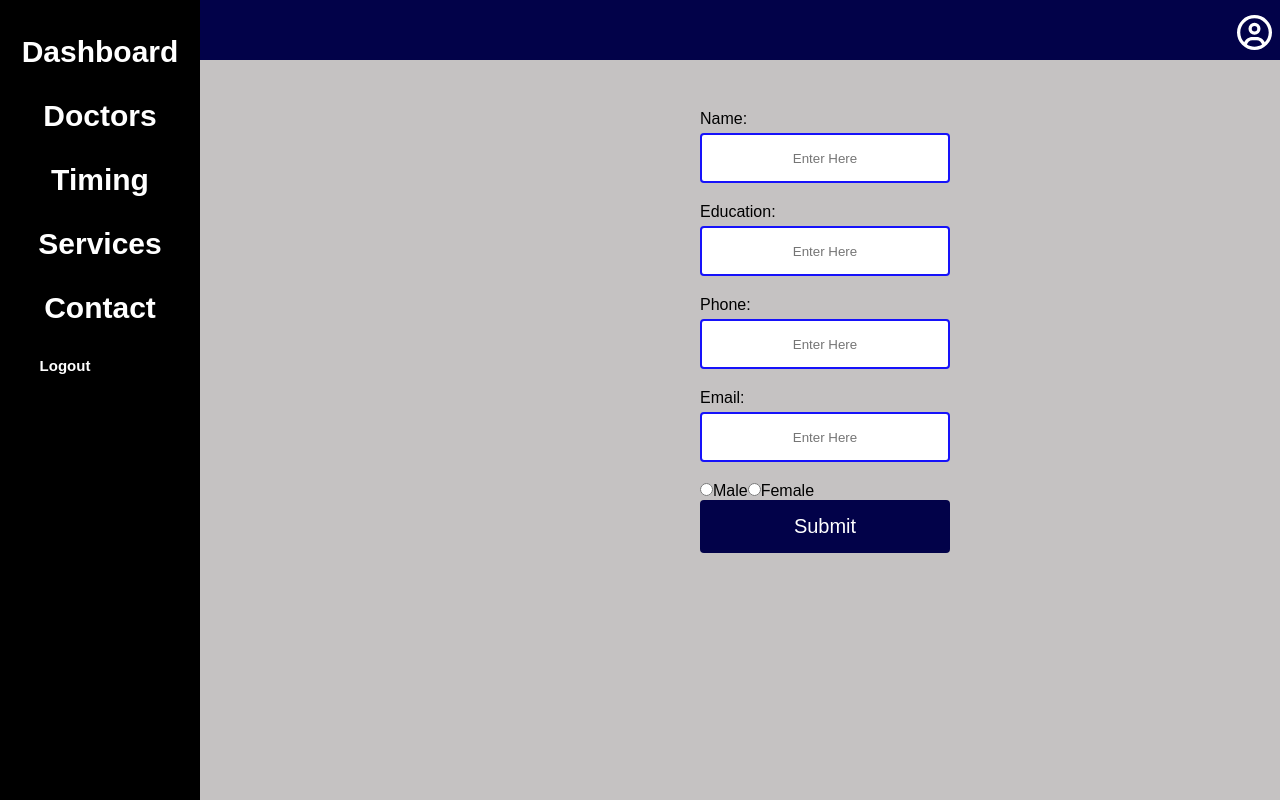
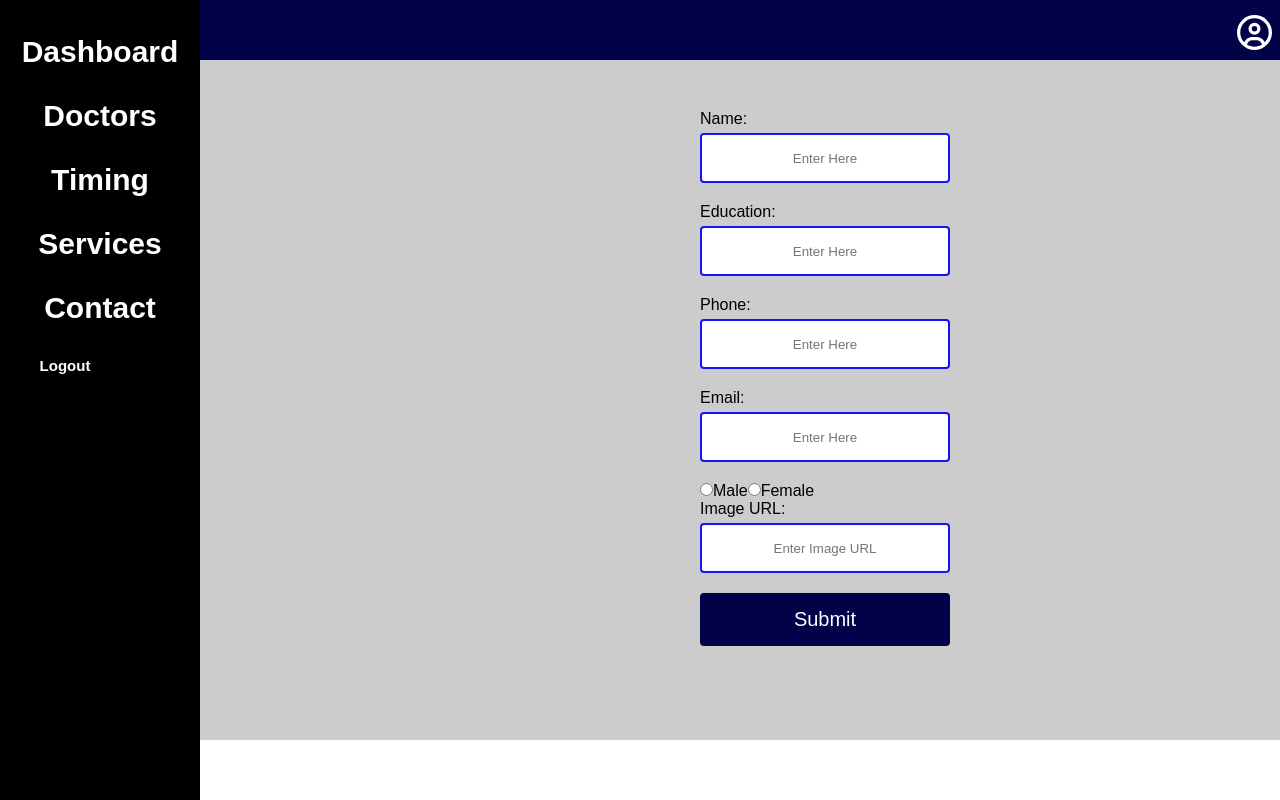
Before and after one commit to Arsl5461/HMS-Batch1, a React (Create React App) app in the folder admin/: page /update-doctor/1 in a window 1280 px wide. Built offline with nearby package versions, Linux system fonts and the light colour scheme; no server answers; sample sign-in values are in the browser's storage.

Commit message:
doctor-image

```diff
--- a/admin/src/App.js
+++ b/admin/src/App.js
@@ -21,7 +21,7 @@ import UpdateService from './pages/services/UpdateService';
 import ForgotPassword from './pages/forgot/ForgotPassword';
 
 
-// import '.pages/img.jpg.jpg';
+
 const ProtectedRoute = ({ element }) => {
   const token=localStorage.getItem("token")
   return token? element : <Navigate to="/" />;
--- a/admin/src/pages/contact/Contactbutton.css
+++ b/admin/src/pages/contact/Contactbutton.css
@@ -2,9 +2,13 @@
     display: flex;
     width: 80px;
     height: 40px;
-    background-color: white; /* White background */
-    border: 1px solid #ccc; /* Optional border */
-    border-radius: 5px; /* Optional rounding */
+    background-color: white;
+    border: 1px solid #ccc;
+    border-radius: 5px;
+}
+.background{
+    height: 740px;
+    background-color: #ccc;
 }
 
 .tick, .cross {
@@ -22,9 +26,3 @@
 .cross{
     background-color: rgb(240, 110, 93);
 }
-
-/* .gender-label {
-    display: flex;
-    align-items: center;
-    gap: 10px;
-} */
--- a/admin/src/pages/doctors/Adddoctors.jsx
+++ b/admin/src/pages/doctors/Adddoctors.jsx
@@ -11,9 +11,9 @@ const AddDoctors = () => {
         phone:"",
         gender:"",
         education: '',
-        image: "",
+        image: "null",
     });
-const navigate=useNavigate();
+
     const handleChange = (e) => {
         const { name, value } = e.target;
         setFormData({ ...formData, [name]: value });
@@ -26,9 +26,23 @@ const navigate=useNavigate();
     const handleFileChange = (e) => {
         setFormData({ ...formData, image: e.target.files[0] });
     };
+
+    const newFormData=new FormData();
+    newFormData.append("name", formData.name);
+    newFormData.append("email", formData.email);
+    newFormData.append("phone", formData.phone);
+    newFormData.append("gender", formData.gender);
+    newFormData.append("education", formData.education);
+    newFormData.append("image", formData.image);
+
+    const navigate=useNavigate();
     const handleSubmit = async(e)=> {
         e.preventDefault();
-        const response=await axios.post("http://localhost:8082/api/admin/doctor",formData)
+        const response=await axios.post("http://localhost:8082/api/admin/doctor",newFormData,{
+            headers:{
+                'Content-Type': 'multipart/form-data'
+            }
+        })
       if(response.data.success){
         toast.success(response.data.message);
         navigate("/doctors")
@@ -38,7 +52,7 @@ const navigate=useNavigate();
             phone:"",
             gender:"",
             education: '',
-            image: "",
+            image: "null",
           });
       }
       else{
@@ -130,7 +144,7 @@ const navigate=useNavigate();
                             </label>
                         </div>
                     </div>
-                    {/* <div className="form-group">
+                    <div className="form-group">
                         <label htmlFor="image">Choose Image:</label>
                         <input
                             type="file"
@@ -141,7 +155,7 @@ const navigate=useNavigate();
                             required
                             style={{ width: "250px" }}
                         />
-                    </div> */}
+                    </div>
                     <button type="submit" style={{ width: "250px", backgroundColor: '#020249'}}>Submit</button>
                 </form>
             </div>
--- a/admin/src/pages/doctors/Doctors.jsx
+++ b/admin/src/pages/doctors/Doctors.jsx
@@ -42,7 +42,7 @@ const Doctors = () => {
     },
     {
       name: 'Image',
-      selector: row => <img src={row.image} alt={row.title} style={{ height: "auto", width: "50px" }} />,
+      selector: row => <img src={`http://localhost:8082/uploads/${row.image}`} alt={row.title} style={{ height: "auto", width: "50px" }} />,
       style: {
         padding: '0 5px',
       },
--- a/admin/src/pages/doctors/UpdateDoctor.jsx
+++ b/admin/src/pages/doctors/UpdateDoctor.jsx
@@ -56,7 +56,7 @@ const UpdateDoctor = () => {
         }
     };
 
-    const { name, email, phone, gender, education } = formData;
+    const { name, email, phone, gender, education, image } = formData;
 
     return (
         <div style={{ marginLeft: "200px" }}>
@@ -124,6 +124,20 @@ const UpdateDoctor = () => {
                             <label>Female</label>
                         </label>
                     </div>
+                    <div className="form-group">
+                        <label htmlFor="image">Image URL:</label>
+                        <input
+                            placeholder="Enter Image URL"
+                            type="text"
+                            id="image"
+                            name="image"
+                            value={image}
+                            onChange={handleChange}
+                            required
+                            style={{ width: "250px", height: "50px" }}
+                        />
+                    </div>
+
                     <button type="submit" style={{ width: "250px", backgroundColor: '#020249' }}>Submit</button>
                 </form>
             </div>
--- a/admin/src/pages/services/AddServices.css
+++ b/admin/src/pages/services/AddServices.css
@@ -45,15 +45,3 @@
     flex-direction: row;
     gap: 50px;
 }
-.addadvantage{
-    display: flex;
-    justify-content: center;
-    flex-direction: row;
-    gap: 50px;
-}
-.removeadvantage{
-    display: flex;
-    justify-content: center;
-    flex-direction: row;
-    gap: 50px;
-}
```
